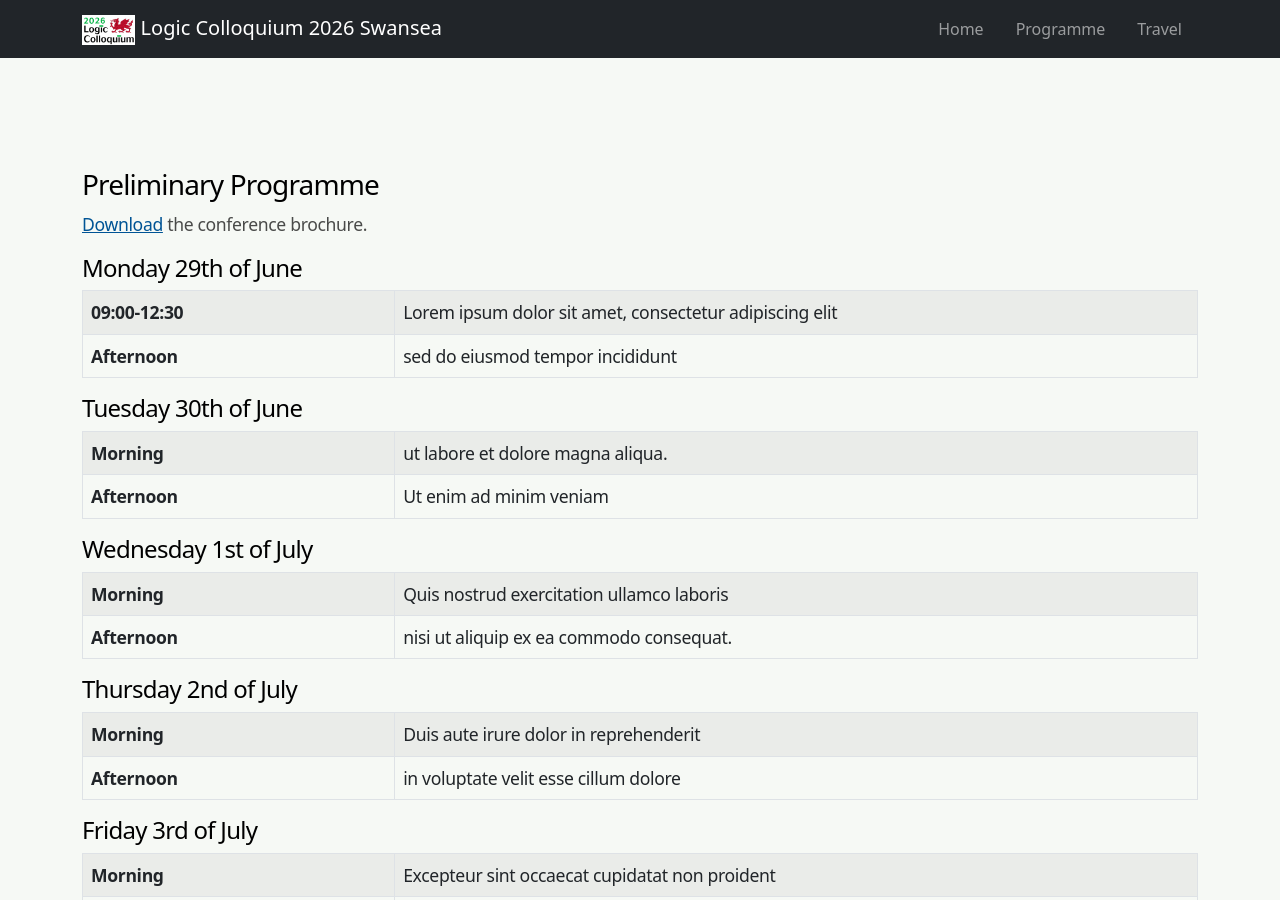
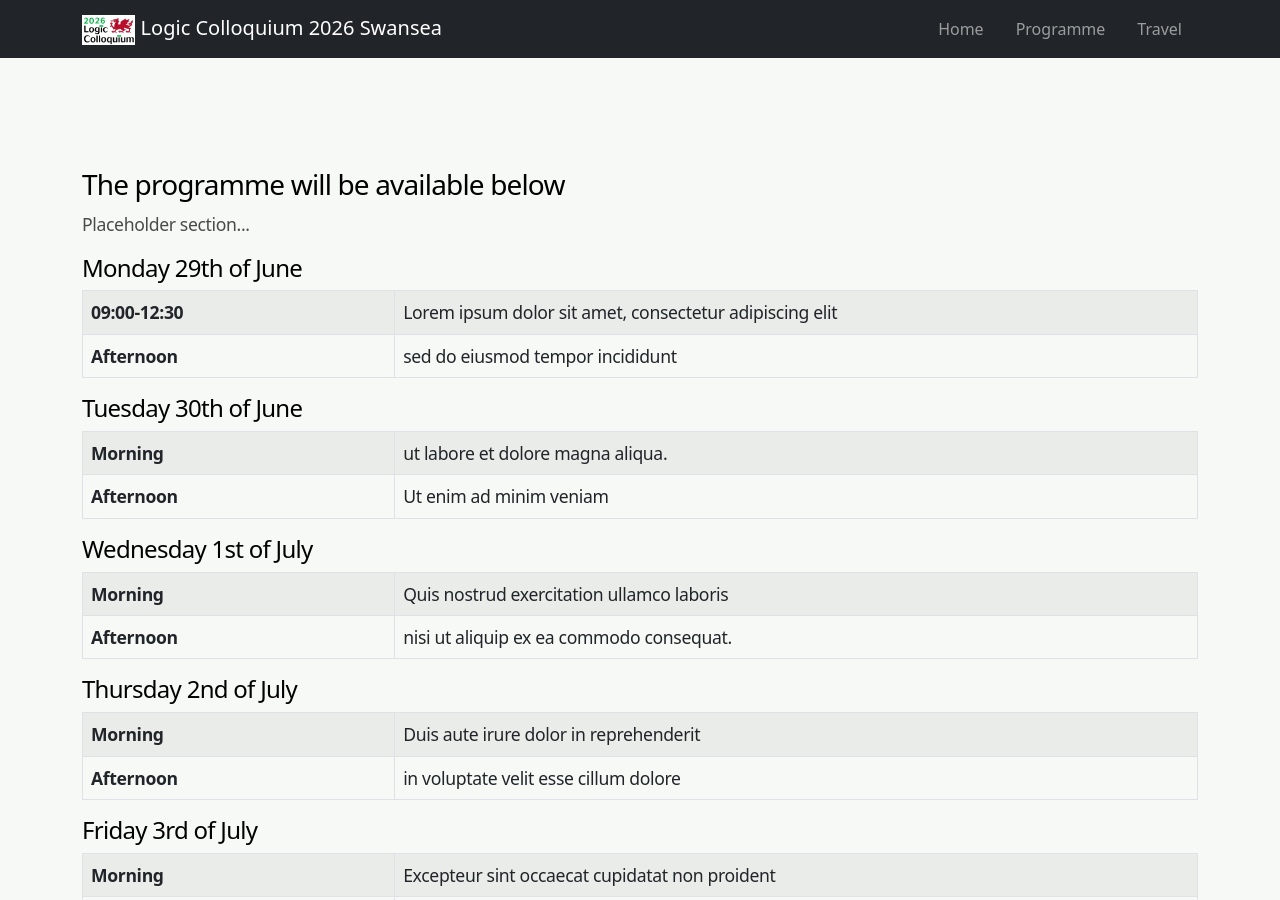
Before and after one commit to marekjezinski/marekjezinski.github.io, a Jekyll site: the page built from _pages/programme.html, in a window 1280 px wide and 900 px high. Built offline with Jekyll 4.4.1, drawn with Linux system fonts in a browser that asks for light colours.

Commit message:
Placeholder updates

```diff
--- a/_pages/programme.html
+++ b/_pages/programme.html
@@ -8,8 +8,8 @@ published: true
 <div class="container keditPointerEvents_off">
     <div class="row align-items-center">
         <div class="col-12 col-lg-12 pr-md-5 keditPointerEvents_on">
-            <h3 class=" font-weight-normal fw-normal">Preliminary Programme</h3>
-            <p><a href="#">Download</a> the conference brochure.</p>
+            <h3 class=" font-weight-normal fw-normal">The programme will be available below</h3>
+            <p>Placeholder section...</p>
             <p>
             <h4 class=" font-weight-normal fw-normal">Monday 29th of June</h4>
             <table class="table table-bordered align-middle table-responsive table-striped">
--- a/_pages/travel.html
+++ b/_pages/travel.html
@@ -7,7 +7,7 @@ published: true
 <div class="container keditPointerEvents_off">
     <div class="row align-items-center">
         <div class="col-12 col-lg-12 pr-md-5 keditPointerEvents_on vspace">
-            <p>The event will take place in <b>room CF102 (Robert Recorde Room)</b> in <a class="urllink"
+            <p>The event will take place in <a class="urllink"
                     href="https://www.swansea.ac.uk/computational-foundry/" rel="nofollow">The Computational
                     Foundy</a>,
                 <a class="urllink" href="https://www.swansea.ac.uk/the-university/location/" rel="nofollow">Swansea
```
